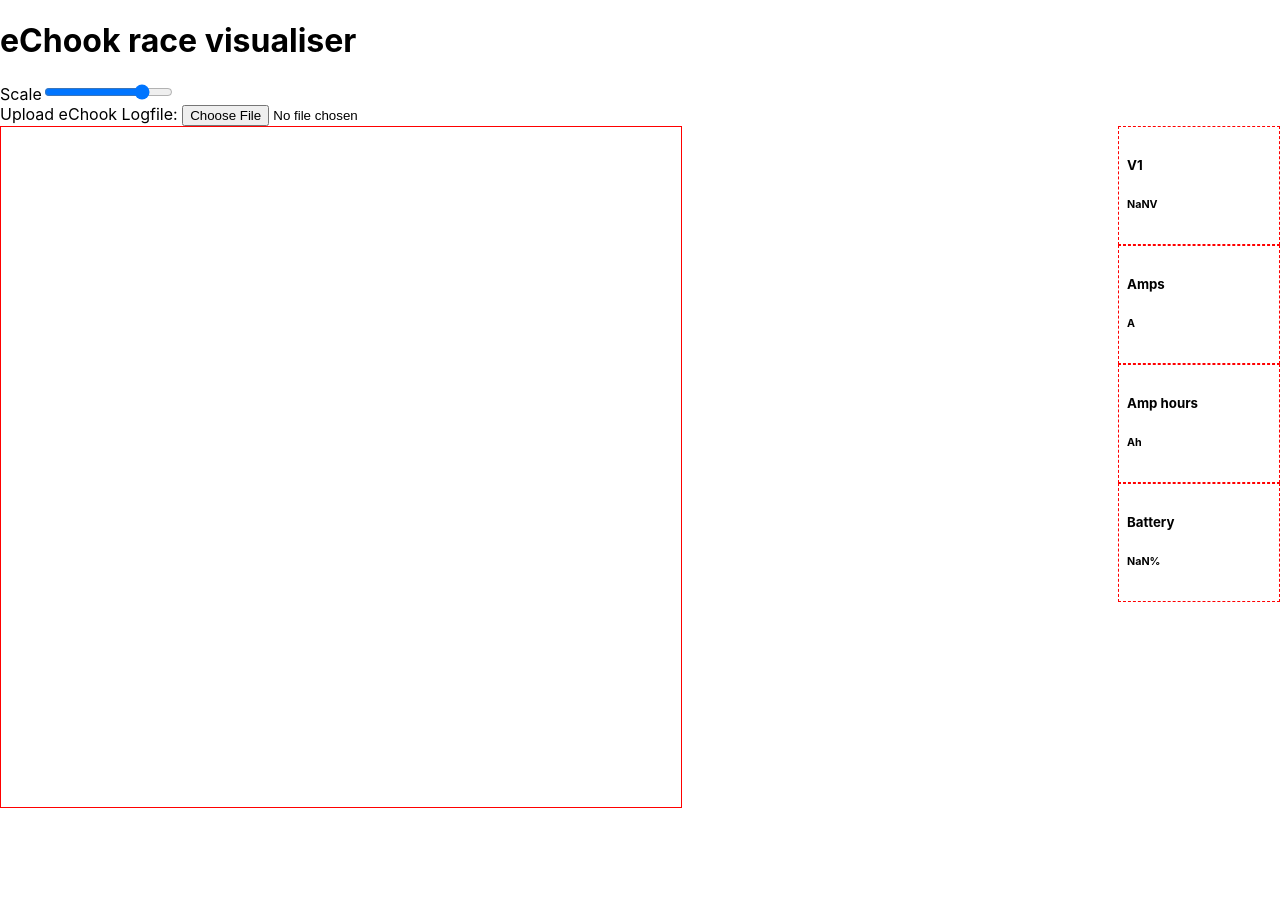
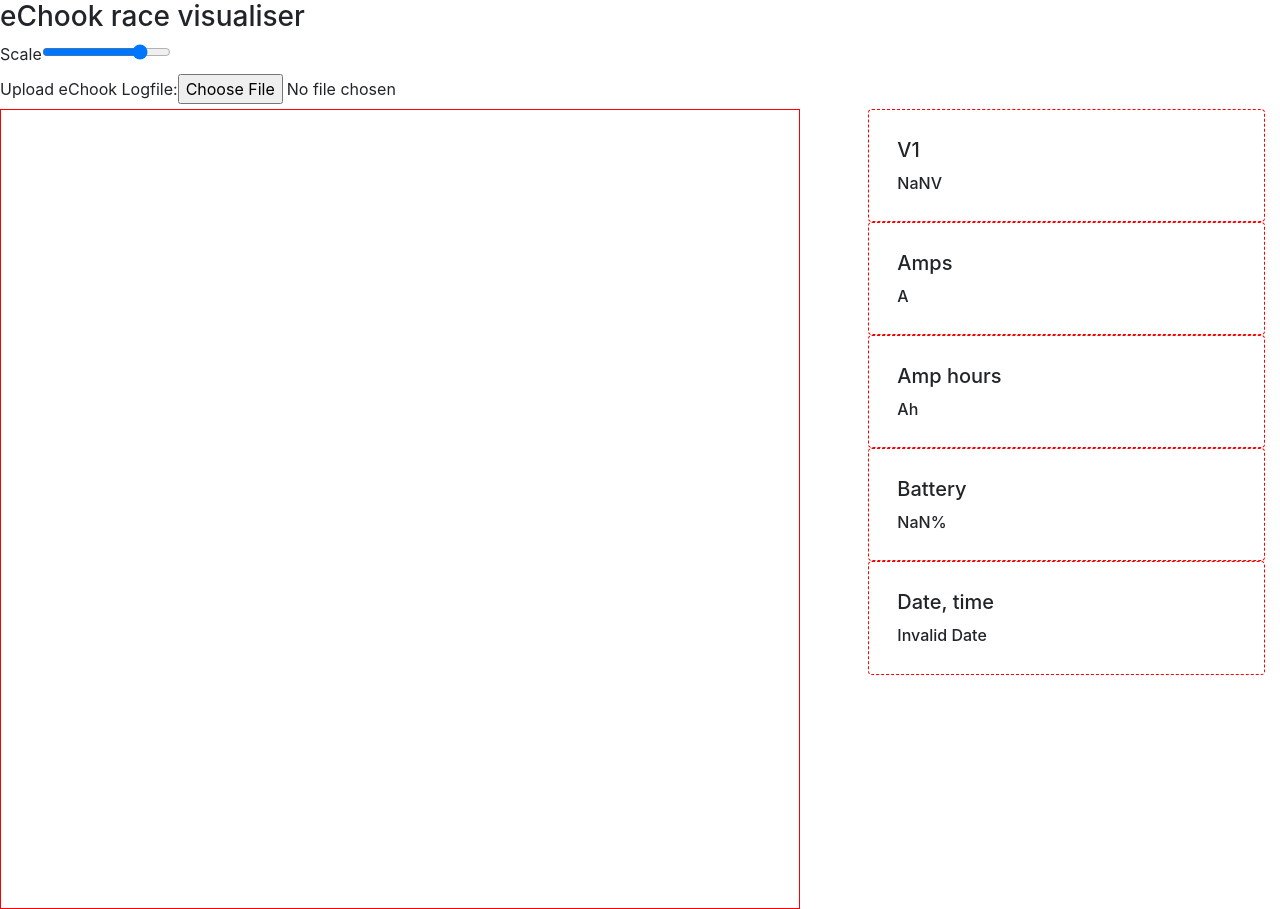
Before and after one commit to alanjsfleming/echook-logfile-viewer, a React (Create React App) app in the folder lapviewer/: page / in a window 1280 px wide. Before the commit the page ends 808 px from the top, so only its background shows below. Built offline with nearby package versions, Linux system fonts and the light colour scheme.

Commit message:
Time loads properly

```diff
--- a/lapviewer/package.json
+++ b/lapviewer/package.json
@@ -1,5 +1,5 @@
 {
-  "name": "lapviewer",
+  "name": "Race Visualiser",
   "version": "0.1.0",
   "private": true,
   "dependencies": {
--- a/lapviewer/public/index.html
+++ b/lapviewer/public/index.html
@@ -7,13 +7,18 @@
     <meta name="theme-color" content="#000000" />
     <meta
       name="description"
-      content="Web site created using create-react-app"
+      content="Race visualiser for eChook log files"
     />
     <link rel="apple-touch-icon" href="%PUBLIC_URL%/logo192.png" />
     <!--
       manifest.json provides metadata used when your web app is installed on a
       user's mobile device or desktop. See https://developers.google.com/web/fundamentals/web-app-manifest/
     -->
+    <link rel="stylesheet" href="https://stackpath.bootstrapcdn.com/bootstrap/4.4.1/css/bootstrap.min.css" integrity="sha384-Vkoo8x4CGsO3+Hhxv8T/Q5PaXtkKtu6ug5TOeNV6gBiFeWPGFN9MuhOf23Q9Ifjh" crossorigin="anonymous">
+    <script src="https://code.jquery.com/jquery-3.4.1.slim.min.js" integrity="sha384-J6qa4849blE2+poT4WnyKhv5vZF5SrPo0iEjwBvKU7imGFAV0wwj1yYfoRSJoZ+n" crossorigin="anonymous"></script>
+    <script src="https://cdn.jsdelivr.net/npm/popper.js@1.16.0/dist/umd/popper.min.js" integrity="sha384-Q6E9RHvbIyZFJoft+2mJbHaEWldlvI9IOYy5n3zV9zzTtmI3UksdQRVvoxMfooAo" crossorigin="anonymous"></script>
+    <script src="https://stackpath.bootstrapcdn.com/bootstrap/4.4.1/js/bootstrap.min.js" integrity="sha384-wfSDF2E50Y2D1uUdj0O3uMBJnjuUD4Ih7YwaYd1iqfktj0Uod8GCExl3Og8ifwB6" crossorigin="anonymous"></script>
+
     <link rel="manifest" href="%PUBLIC_URL%/manifest.json" />
     <!--
       Notice the use of %PUBLIC_URL% in the tags above.
@@ -24,7 +29,7 @@
       work correctly both with client-side routing and a non-root public URL.
       Learn how to configure a non-root public URL by running `npm run build`.
     -->
-    <title>Lap Viewer</title>
+    <title>Race Visualiser</title>
   </head>
   <body>
     <noscript>You need to enable JavaScript to run this app.</noscript>
--- a/lapviewer/src/App.css
+++ b/lapviewer/src/App.css
@@ -1,44 +1,11 @@
-.App {
-  text-align: center;
-}
-
-.App-logo {
-  height: 40vmin;
-  pointer-events: none;
-}
-
-@media (prefers-reduced-motion: no-preference) {
-  .App-logo {
-    animation: App-logo-spin infinite 20s linear;
-  }
-}
-
-.App-header {
-  background-color: #282c34;
-  min-height: 100vh;
-  display: flex;
-  flex-direction: column;
-  align-items: center;
-  justify-content: center;
-  font-size: calc(10px + 2vmin);
-  color: white;
-}
-
-.App-link {
-  color: #61dafb;
-}
-
 
 #trackCanvas {
   display:flex;
   border: solid 1px red;
   margin: 0 auto;
+  width:100%;
 }
 
-.render-container {
-  position: relative;
-  background-color: #61dafb;
-}
 
 .render-layer1 {
   position: absolute;
@@ -55,11 +22,69 @@
 }
 
 .telemetry-container {
-  float: right;
+  /*float: right;*/
 }
 
 .card {
   border: 1px dashed red;
-  width:9rem;
-  padding:0.5rem
+  width:100%;
+  padding:0.5rem;
+  font-size:1.5rem;
 }
+
+
+/* Gauges */
+
+.gauge-holder {
+  width:90%;
+  margin:auto;
+  margin-top: 3%;
+}
+
+.gauge {
+  width:100%;
+  max-width:250px;
+  color: #009578;
+  font-size: 150%;
+}
+
+.gauge-body {
+  width:100%;
+  height:0;
+  padding-bottom: 50%;
+  background: #b4c0be;
+  position: relative;
+  border-top-left-radius: 100% 200%;
+  border-top-right-radius: 100% 200%;
+  overflow: hidden;
+}
+
+.gauge-fill {
+  position: absolute;
+  top:100%;
+  left:0;
+  width: inherit;
+  height:100%;
+  background:#009578;
+  transform-origin:center top;
+  transform: rotate(0.25turn);
+  transition: transform 0.2s ease-out;
+}
+
+.gauge-cover {
+  width:75%;
+  height:150%;
+  background:white;
+  border-radius: 50%;
+  position: absolute;
+  top: 25%;
+  left: 50%;
+  transform: translateX(-50%);
+
+  /* Text */
+  display:flex;
+  align-items:center;
+  justify-content: center;
+  padding-bottom: 25%;
+  box-sizing: border-box;
+}
--- a/lapviewer/src/pages/App.js
+++ b/lapviewer/src/pages/App.js
@@ -1,6 +1,6 @@
 import FileUpload from './components/FileUpload';
 import '../App.css';
-import TrackRender from './components/TrackRender';
+
 import { useState } from 'react';
 
 function App() {
@@ -17,7 +17,7 @@ function App() {
 
 
     <>
-    <h1>eChook race visualiser</h1>
+    <h3>eChook race visualiser</h3>
     <div class="parameters">
 
       <label for="scale">Scale</label>
--- a/lapviewer/src/pages/components/FileUpload.js
+++ b/lapviewer/src/pages/components/FileUpload.js
@@ -128,7 +128,7 @@ export default function FileUpload(props) {
 
             // scale = distance/furthest (turns out its not because that warps it like a lens)
             const scale = props.renderParams['scale']
-            console.log(distance,scale)
+            console.log(dX,dY,distance,scale)
 
             // dX * scale = scaledX
             // dY * scale = scaledY
@@ -149,7 +149,7 @@ export default function FileUpload(props) {
         <label for="file">Upload eChook Logfile: </label>
         <input type="file" id="lapData" name="file" accept=".csv" onChange={changeHandler}/>
     </form>
-    <TrackRender id="trackCanvas" renderParams={props.renderParams} data={dataPoints} width={window.innerHeight*0.85} height={window.innerHeight*0.85}/>
+    <TrackRender id="trackCanvas" renderParams={props.renderParams} data={dataPoints}/>
     </>
   )
 }
--- a/lapviewer/src/pages/components/Telemetry.js
+++ b/lapviewer/src/pages/components/Telemetry.js
@@ -4,8 +4,16 @@ import TelemetryCard from './TelemetryCard'
 
 // telemetry card current takes : title,data,units,kind
 
+function convertTimestamp(timestamp){
+    const date = new Date(Number(timestamp))
+    console.log(date,Number(timestamp))
+    return date.toLocaleString()
+}
+
 export default function Telemetry(props) {
-    console.log(props.telemetry)
+
+
+
     return (
     <>
     <TelemetryCard title={'V1'} data={(props.telemetry['Volts (V)']-props.telemetry['Aux volts (V)']).toFixed(1)} units={'V'} kind={"Gauge"}/>
@@ -16,6 +24,7 @@ export default function Telemetry(props) {
 
     <TelemetryCard title={'Battery'} data={Math.floor(100-(props.telemetry['Amp hours (Ah)']/27*100))} units={'%'} kind={"Battery"} />
 
+    <TelemetryCard title={'Date, time'} data={convertTimestamp(props.telemetry['timestamp'])} />
     </>
   )
 }
--- a/lapviewer/src/pages/components/TrackRender.js
+++ b/lapviewer/src/pages/components/TrackRender.js
@@ -11,9 +11,11 @@ export default function TrackRender(props) {
 
     const drawTrack = (ctx,canvas,data) => {
         ctx.fillstyle='#00000'
-        console.log(props.data)
+        // make sure it doesnt try draw when no data
         if (props.data.length>0) {
+        // initial data point
         const originCoords = [(canvas.width/2+data[0]["renderX"]*canvas.width),(canvas.height/2-data[0]["renderY"]*canvas.height)]
+        // move cursor to initial point,
         ctx.moveTo(originCoords[0],originCoords[1])
         data.forEach(item => {setTimeout(
           function(){
@@ -21,7 +23,7 @@ export default function TrackRender(props) {
           const coords = [(canvas.width/2+item["renderX"]*canvas.width),(canvas.height/2-item["renderY"]*canvas.height)]
           ctx.lineTo(coords[0],[coords[1]])
           ctx.stroke()
-        },1000)
+        },5)
         })
         // the set interval doesnt work because react doesnt like it!!
       }
@@ -33,7 +35,6 @@ export default function TrackRender(props) {
       const coords2 = [(canvas2.width/2+item["renderX"]*canvas2.width),(canvas2.height/2-item["renderY"]*canvas2.height)]
       ctx2.fillstyle='#FF0000'
       ctx2.fillRect(coords2[0]-10,coords2[1]-10,20,20)
-      console.log(coords2)
     }
 
     useEffect(()=> {
@@ -68,12 +69,18 @@ export default function TrackRender(props) {
 
   return (
     <>
-    <div class="render-container">
-      <canvas class="render-layer1" ref={canvasRef}  {...props}/>
-      <canvas class="render-layer2" ref={canvasLayer2Ref} {...props}/>
-    </div>
-    <div class="telemetry-container">
-    <Telemetry telemetry={currentData}/>
+    <div class="container-fluid">
+      <div class="row">
+       <div class="col-8">
+          <canvas class="render-layer1" ref={canvasRef}  {...props} width="800" height="800"/>
+          <canvas class="render-layer2" ref={canvasLayer2Ref} {...props} width="800" height="800"/>
+        </div>
+        <div class="col-4">
+        <div class="telemetry-container">
+          <Telemetry telemetry={currentData}/>
+        </div>
+        </div>
+      </div>
     </div>
     </>
   )
```
Also changed, not shown: lapviewer/src/dataSlice.js (deleted, +0 -17 lines), lapviewer/src/store.js (deleted, +0 -10 lines), lapviewer/src/logo.svg (deleted), 1 other file (tests, documents, lock files or other folders).
